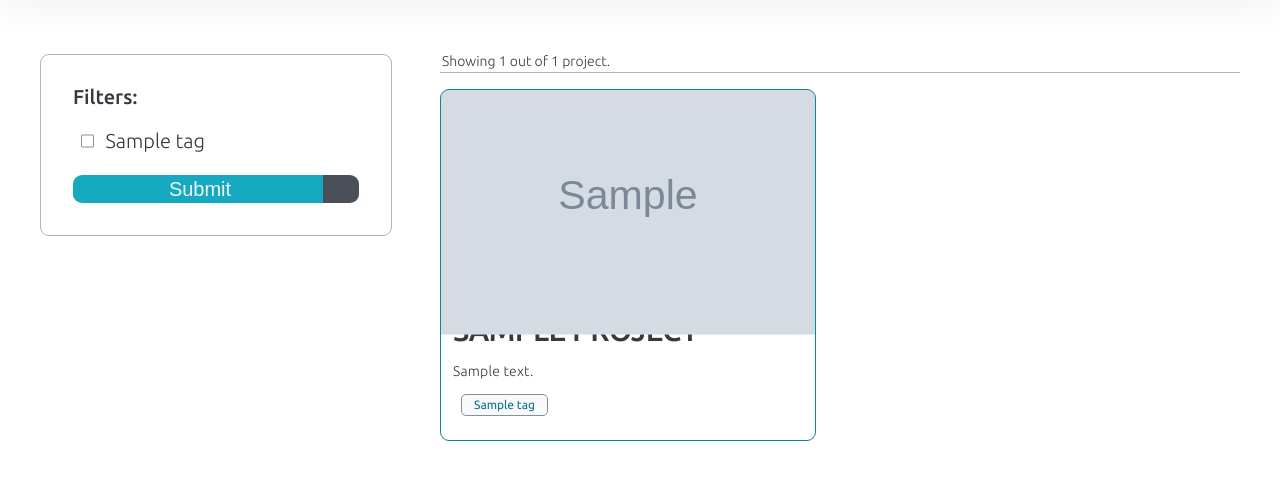
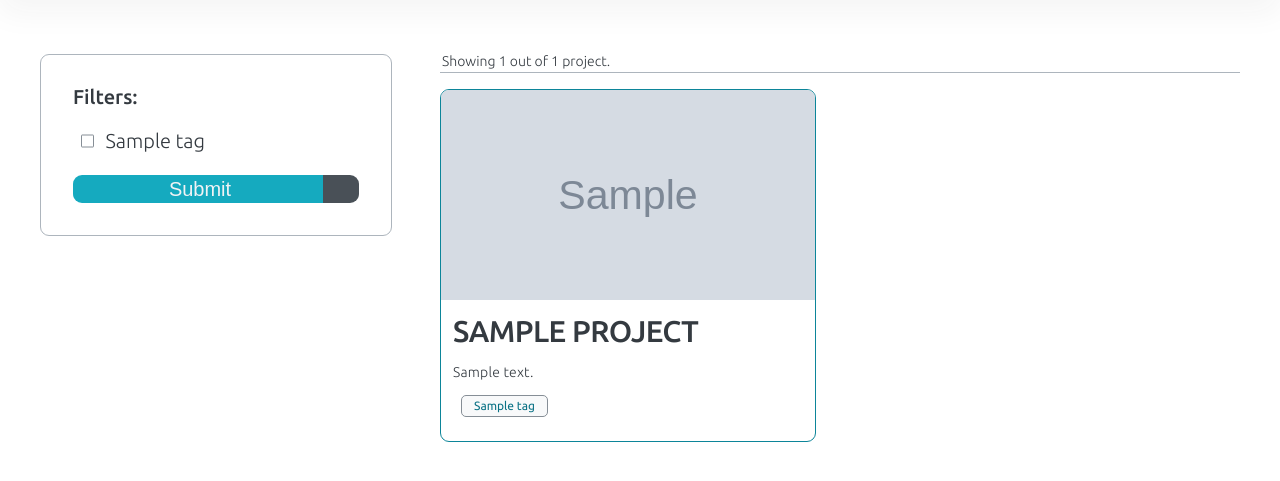
Before and after one commit to kmilewczyk96/kmilew, a Django app: page /projects/ in a window 1280 px wide. Shown: the part 58-539 px from the top of the page. Run offline with Django 4.2, Linux system fonts and the light colour scheme; tables that the repository leaves empty hold one stand-in row (values such as "Sample post"); grey boxes marked "Sample" are stand-in pictures; some libraries are stand-ins or nearby versions.

Commit message:
Commit before modifying Image field in Project model.

```diff
--- a/app/static/js/project-list.js
+++ b/app/static/js/project-list.js
@@ -1,6 +1,6 @@
 'use strict';
 
-const checkIfFits = function () {
+const paginatorBottomVisibility = function () {
   // Add bottom paginator if doc height > viewport height:
   const documentHeight = document.documentElement.scrollHeight;
   const viewportHeight = window.innerHeight;
@@ -13,8 +13,8 @@ const checkIfFits = function () {
   }
 };
 
-window.addEventListener('load', checkIfFits);
-window.addEventListener('resize', checkIfFits);
+window.addEventListener('load', paginatorBottomVisibility);
+window.addEventListener('resize', paginatorBottomVisibility);
 
 const tagFilterForm = document.getElementsByClassName('tag-filter-form')[0];
 const paginatorLinks = document.getElementsByClassName('paginator-link');
--- a/app/static/styles/elements/_project-card.css
+++ b/app/static/styles/elements/_project-card.css
@@ -1,4 +1,3 @@
-/*TODO: fix thumbnail scaling.*/
 .project-card {
   overflow: hidden;
   display: grid;
@@ -7,24 +6,23 @@
   background-color: #fff;
   border: 1px solid #0c8599;
   border-radius: 9px;
-  /*box-shadow: 0 0.6rem 36px rgba(32, 32, 32, 15%);*/
 }
 
-/* FIX IMAGE IF NOT IN 16:9 ASPECT RATIO */
 .container-img {
   position: relative;
-  background-color: #212529;
   width: 100%;
-  padding-bottom: 56%;
+  padding-top: 56.25%;
   margin-bottom: 1.6rem;
 }
 
 .project-img {
   position: absolute;
-  top: 50%;
-  transform: translate(0%, -50%);
-  object-fit: fill;
+  top: 0;
+  left: 0;
+  right: 0;
   width: 100%;
+  height: 100%;
+  margin: 0 auto;
 }
 
 
--- a/app/templates/project-list.html
+++ b/app/templates/project-list.html
@@ -62,7 +62,7 @@
 							{% for project in page_obj %}
 								<div class="project-card">
 									<div class="container-img">
-										<img class="project-img" src="{{ project.thumbnail.url }}" alt="project thumbnail">
+											<img class="project-img" src="{{ project.thumbnail.url }}" alt="project thumbnail">
 									</div>
 									<div class="project-info">
 										<h3 class="project-title">{{ project.name }}</h3>
```
